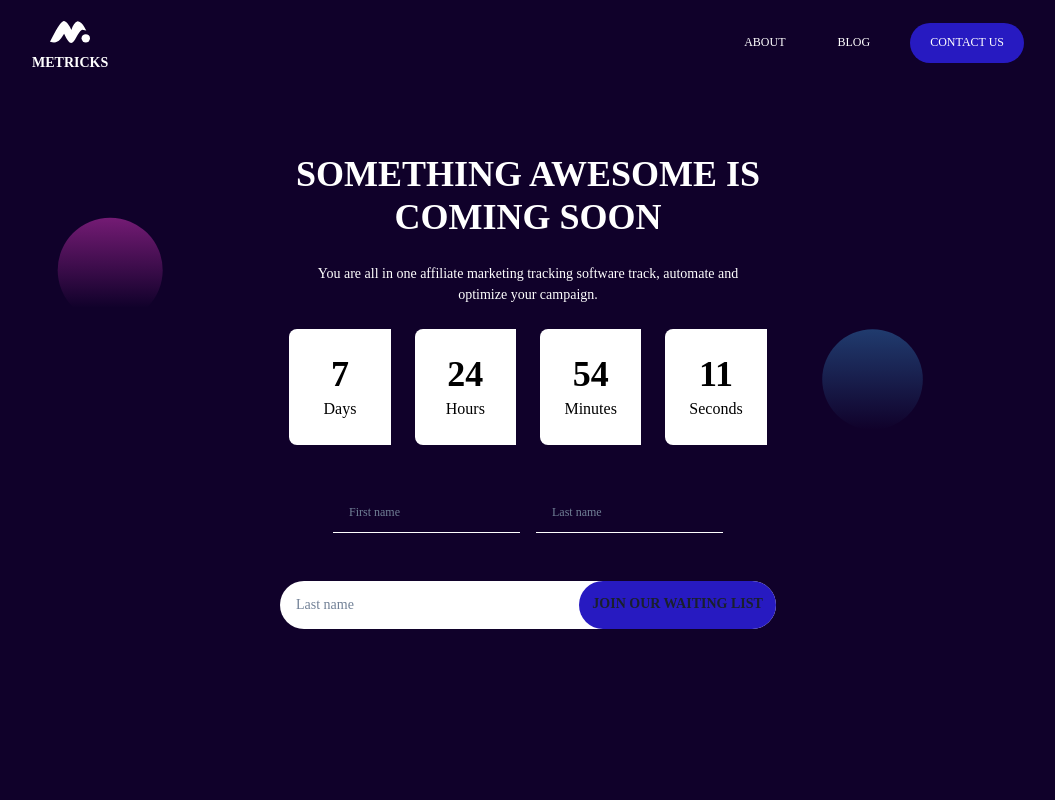
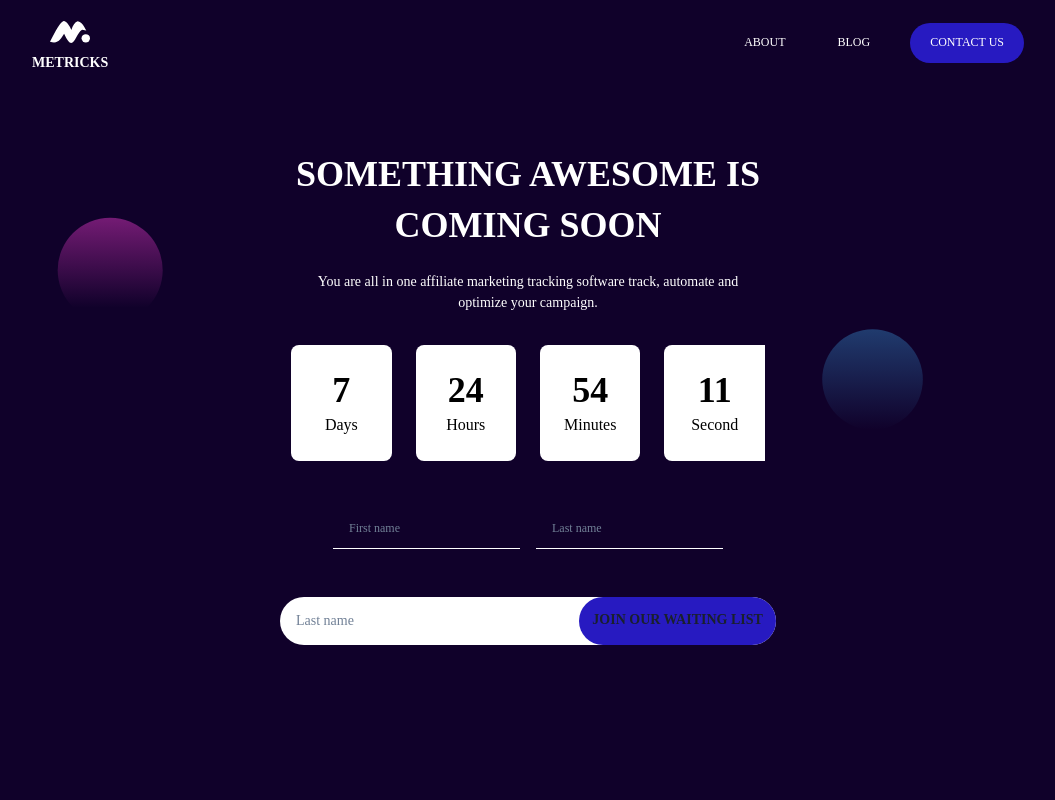
Before and after one commit to I-am-abdulazeez/paddle-frontend-assessment, a React (Vite) app: page /comingsoon in a window 1280 px wide. Shown: the top 800 px of the page, without its empty margins (112-1167 px from the left). Built offline with nearby package versions, Linux system fonts and the light colour scheme.

Commit message:
Easy styling in component

```diff
--- a/src/components/MainPage/index.tsx
+++ b/src/components/MainPage/index.tsx
@@ -18,7 +18,7 @@ const MainPage: React.FC = () => {
     <Box as="main" textAlign={"center"} mt={"5rem"} color="white">
       <Heading size={"xl"}>
         SOMETHING AWESOME IS <br />
-        COMING SOON
+        <chakra.p mt={2}>COMING SOON</chakra.p>
       </Heading>
       <Text mt={6} fontSize="sm" fontWeight="light">
         You are all in one affiliate marketing tracking software{" "}
@@ -27,11 +27,11 @@ const MainPage: React.FC = () => {
         <chakra.span fontWeight={"medium"}>optimize</chakra.span> your campaign.
       </Text>
       <Center>
-        <SimpleGrid spacing={6} columns={{ base: 2, md: 4 }} mt={6}>
-          <ClockCard cardTime="7" cardTag="Days" />
-          <ClockCard cardTime="24" cardTag="Hours" />
-          <ClockCard cardTime="54" cardTag="Minutes" />
-          <ClockCard cardTime="11" cardTag="Seconds" />
+        <SimpleGrid spacing={6} columns={{ base: 2, md: 4 }} mt={8}>
+          <ClockCard cardIsAllRounded cardTime="7" cardTag="Days" />
+          <ClockCard cardIsAllRounded cardTime="24" cardTag="Hours" />
+          <ClockCard cardIsAllRounded cardTime="54" cardTag="Minutes" />
+          <ClockCard cardIsAllRounded={false} cardTime="11" cardTag="Second" />
         </SimpleGrid>
       </Center>
       <Center mt="3rem">
```
